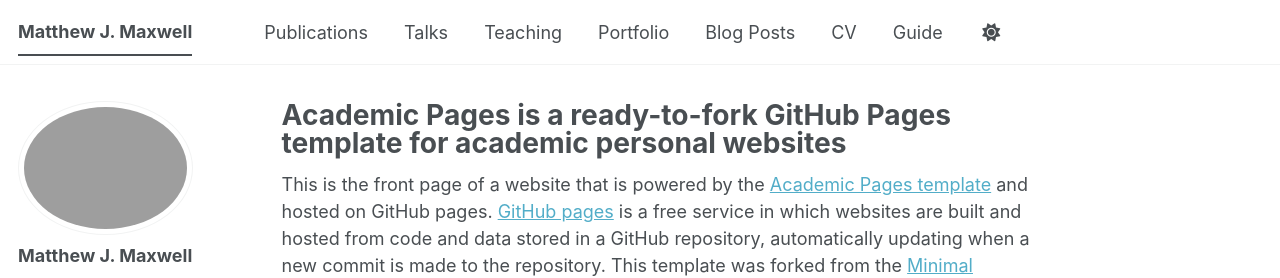
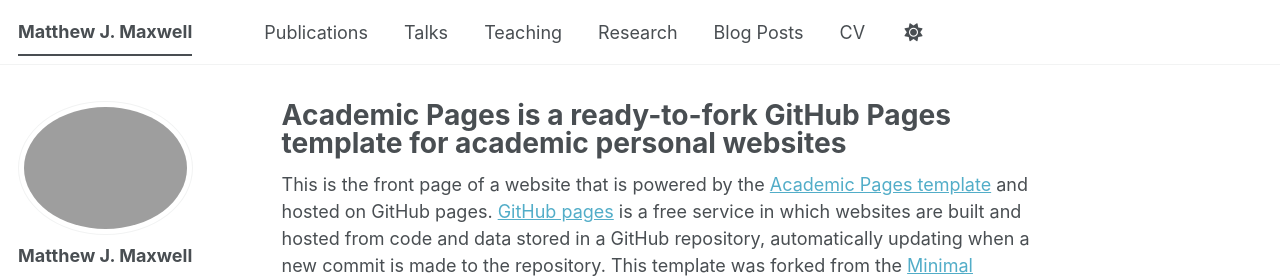
Before and after one commit to mattjmaxwell/mattjmaxwell.github.io, a Jekyll site: the page built from _pages/about.md, in a window 1280 px wide. Shown: the top 278 px of the page. Built offline with Jekyll 4.4.1, drawn with Linux system fonts in a browser that asks for light colours; some web fonts are replaced; a script bundle is joined from its source files by our own code; library files that are not in the unit come from our copies.

Commit message:
Update navigation.yml
Remove "Guide". Rename "Portfolio" to "Research".

```diff
--- a/_data/navigation.yml
+++ b/_data/navigation.yml
@@ -17,8 +17,8 @@ main:
   - title: "Teaching"
     url: /teaching/
 
-  - title: "Portfolio"
-    url: /portfolio/
+  - title: "Research"
+    url: /research/
 
   - title: "Blog Posts"
     url: /year-archive/
@@ -29,5 +29,5 @@ main:
   # - title: "CV"
   #   url: /cv-json/
 
-  - title: "Guide"
-    url: /markdown/
+  # - title: "Guide"
+  #  url: /markdown/
```
